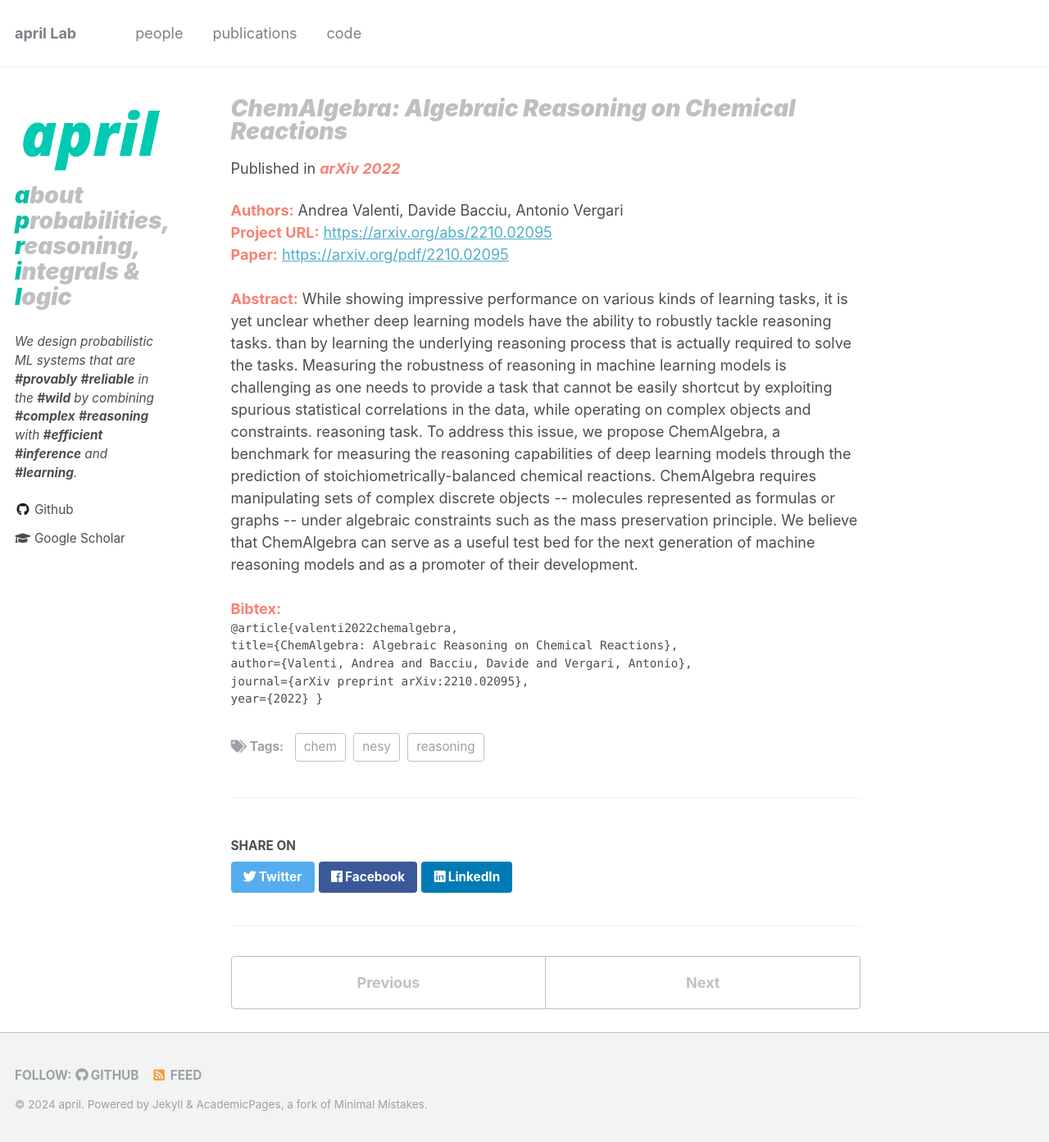
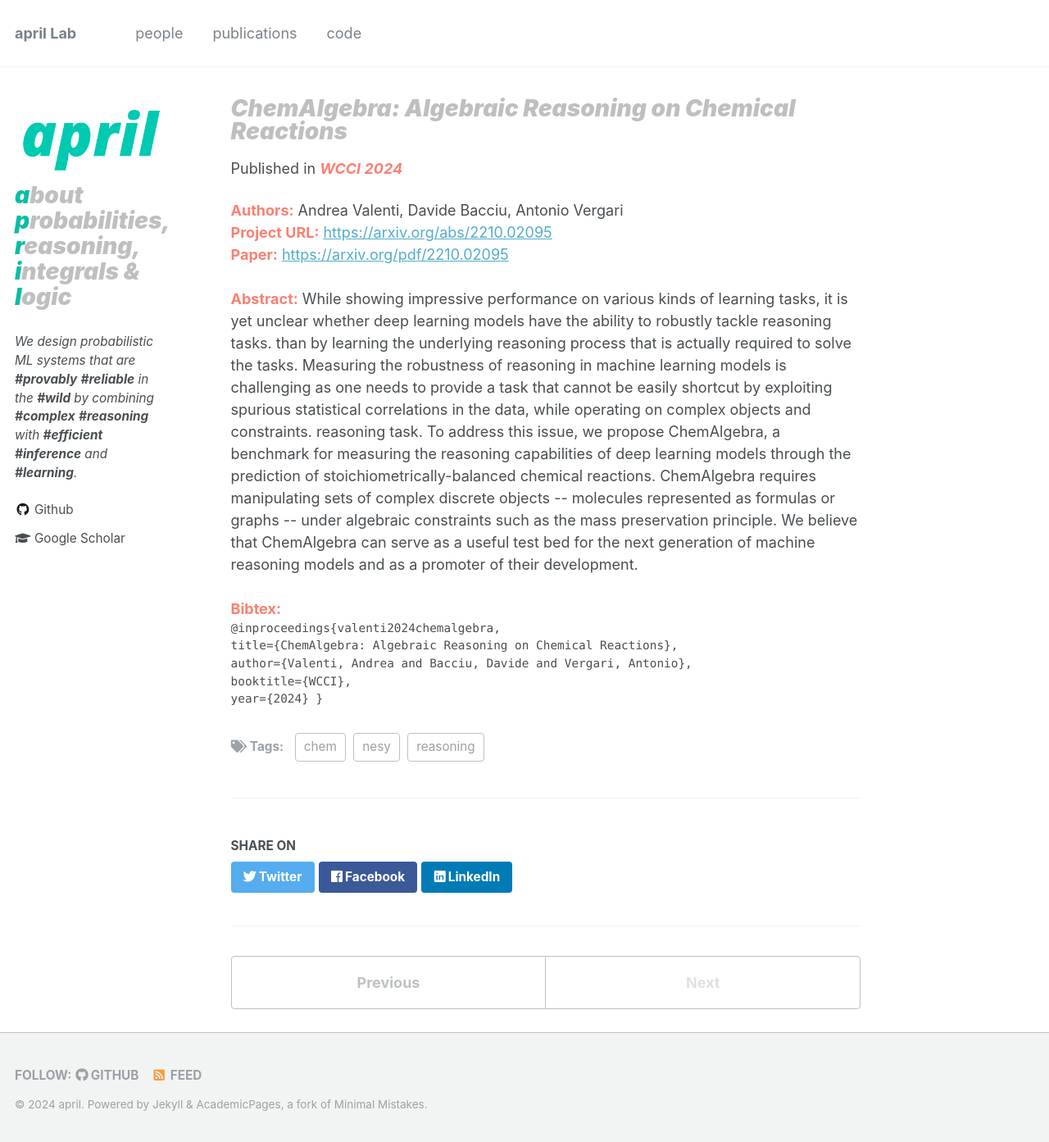
Before and after one commit to april-tools/april-tools.github.io, a Jekyll site: the page built from _publications/valenti2022chemalgebra.md, in a window 1280 px wide and 1393 px high. Shown: the whole window at 82% size. Built offline with Jekyll 4.4.1, drawn with Linux system fonts in a browser that asks for light colours; nearby versions of some CDN libraries.

Commit message:
chemalgebra accepted at wcci24

```diff
--- a/_publications/valenti2022chemalgebra.md
+++ b/_publications/valenti2022chemalgebra.md
@@ -3,21 +3,21 @@ collection: publications
 ref: "valenti2022chemalgebra"
 permalink: "publications/valenti2022chemalgebra"
 title:  "ChemAlgebra: Algebraic Reasoning on Chemical Reactions"
-date:   2022-07-01 00:00
+date:   2024-03-03 00:00
 tags: nesy reasoning chem
 image: "/images/papers/valenti2022chemalgebra/chem.png"
 authors: "Andrea Valenti, Davide Bacciu, Antonio Vergari"
 paperurl: "https://arxiv.org/abs/2210.02095"
 pdf: "https://arxiv.org/pdf/2210.02095"
-venue: "arXiv 2022"
+venue: "WCCI 2024"
 code:
 excerpt: "We cast chemical reaction prediction as algebraic reasoning to evaluate the reasoning capabilities of Transformers and provide a challenging benchmark for it."
 abstract: "While showing impressive performance on various kinds of learning tasks, it is yet unclear whether deep learning models have the ability to robustly tackle reasoning tasks. than by learning the underlying reasoning process that is actually required to solve the tasks. Measuring the robustness of reasoning in machine learning models is challenging as one needs to provide a task that cannot be easily shortcut by exploiting spurious statistical correlations in the data, while operating on complex objects and constraints. reasoning task. To address this issue, we propose ChemAlgebra, a benchmark for measuring the reasoning capabilities of deep learning models through the prediction of stoichiometrically-balanced chemical reactions. ChemAlgebra requires manipulating sets of complex discrete objects -- molecules represented as formulas or graphs -- under algebraic constraints such as the mass preservation principle. We believe that ChemAlgebra can serve as a useful test bed for the next generation of machine reasoning models and as a promoter of their development."
-bibtex: "@article{valenti2022chemalgebra,<br/>
+bibtex: "@inproceedings{valenti2024chemalgebra,<br/>
   title={ChemAlgebra: Algebraic Reasoning on Chemical Reactions},<br/>
   author={Valenti, Andrea and Bacciu, Davide and Vergari, Antonio},<br/>
-  journal={arXiv preprint arXiv:2210.02095},<br/>
-  year={2022}
+  booktitle={WCCI},<br/>
+  year={2024}
 }
 "
 ---
```
Also changed, not shown: _news/chemalgebra-wcci24-accepted.md (added, +7 -0 lines).
